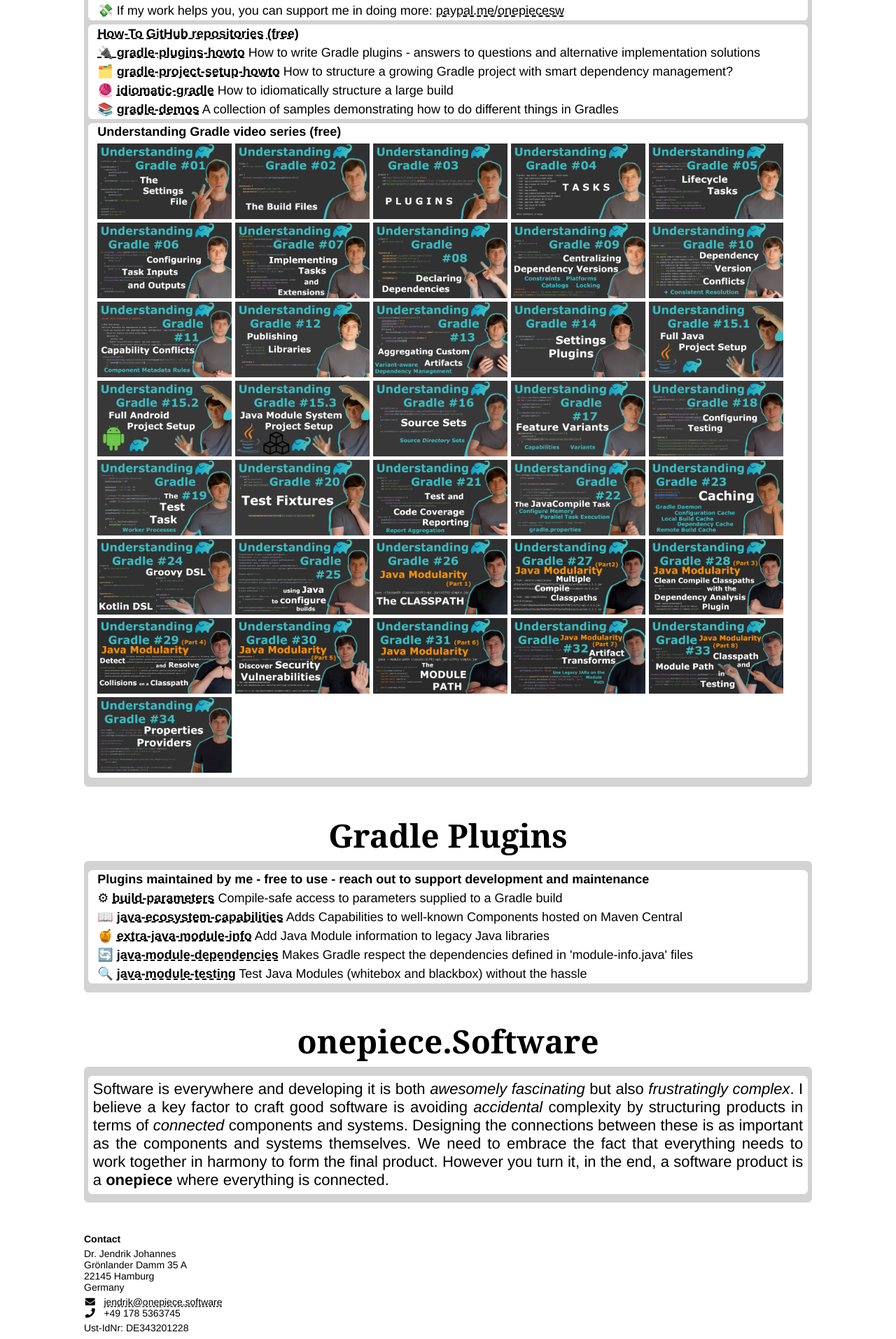
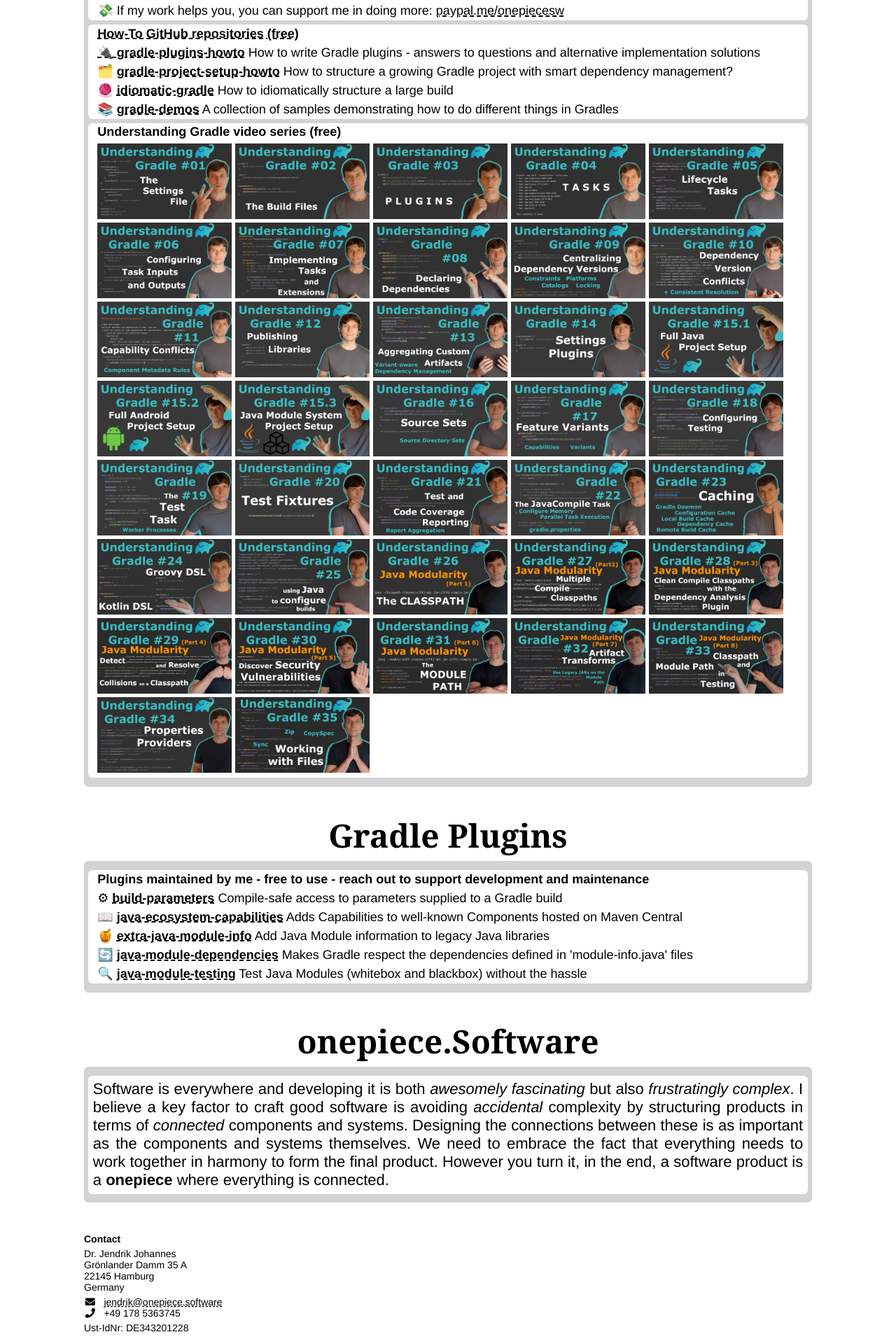
Before and after one commit to OnepieceSoftware/onepiecesoftware.github.io, a Jekyll site: the page index.html, which Jekyll copies as it is, in a window 1280 px wide. Shown: the part 3390-5303 px from the top of the page at 70% size. Built offline with Jekyll 4.4.1, drawn with Linux system fonts in a browser that asks for light colours.

Commit message:
Video 35

```diff
--- a/index.html
+++ b/index.html
@@ -773,6 +773,18 @@
             </a>
           </div>
         </div>
+        <div class="video-preview">
+          <img class="downscale" src="img/videos/35.png" alt="Working with Files">
+          <div class="overlay">
+            <a href="https://www.youtube.com/watch?v=LhVhC86FVIY&list=PLWQK2ZdV4Yl2k2OmC_gsjDpdIBTN0qqkE" target="_blank" title="YouTube">
+              <i class="fab fa-youtube"></i>
+            </a>
+            &nbsp;
+            <a href="https://github.com/jjohannes/understanding-gradle/tree/main/35_Working_with_Files" target="_blank" title="GitHub">
+              <i class="fab fa-github"></i>
+            </a>
+          </div>
+        </div>
       </li>
     </ul>
   </div>
```
Also changed, not shown: img/videos/35.png (added).
